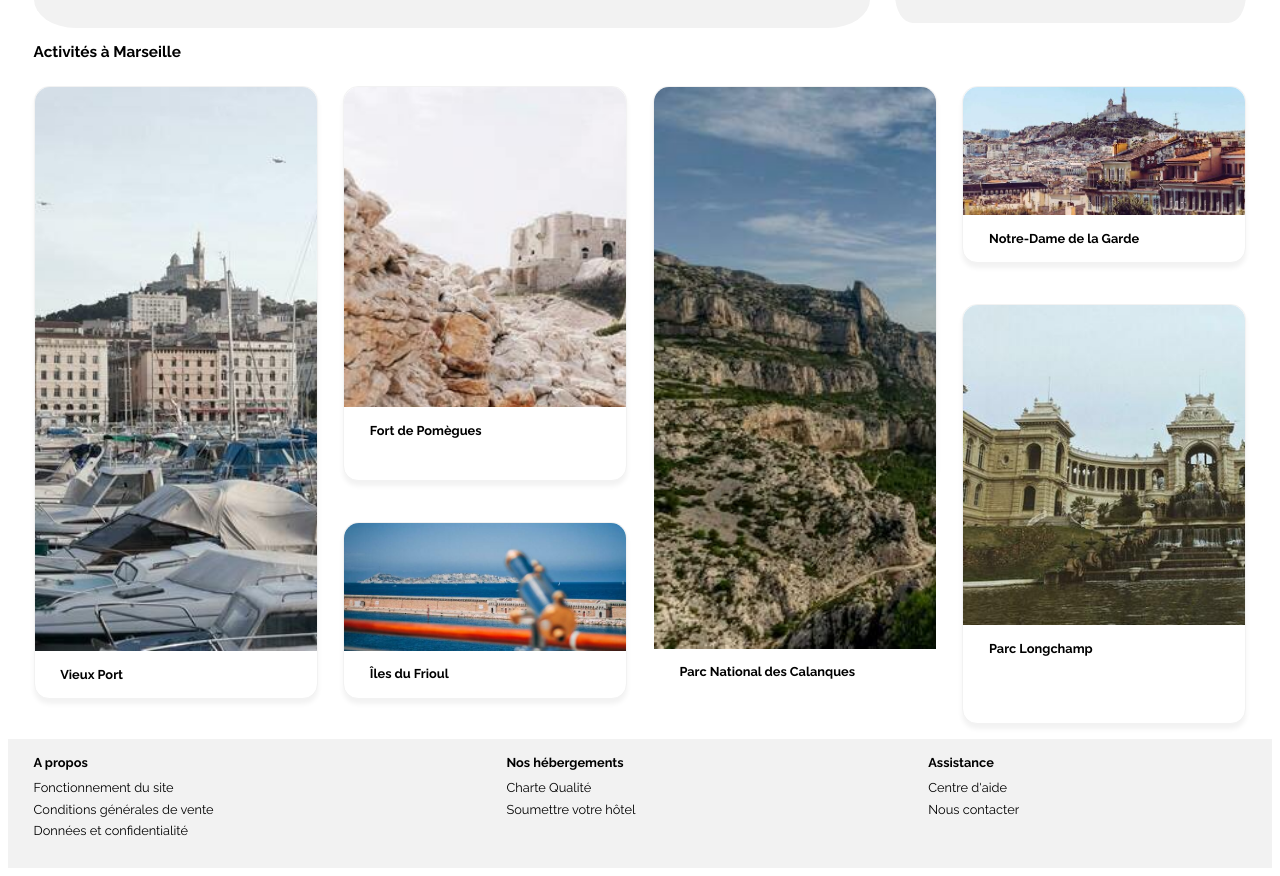
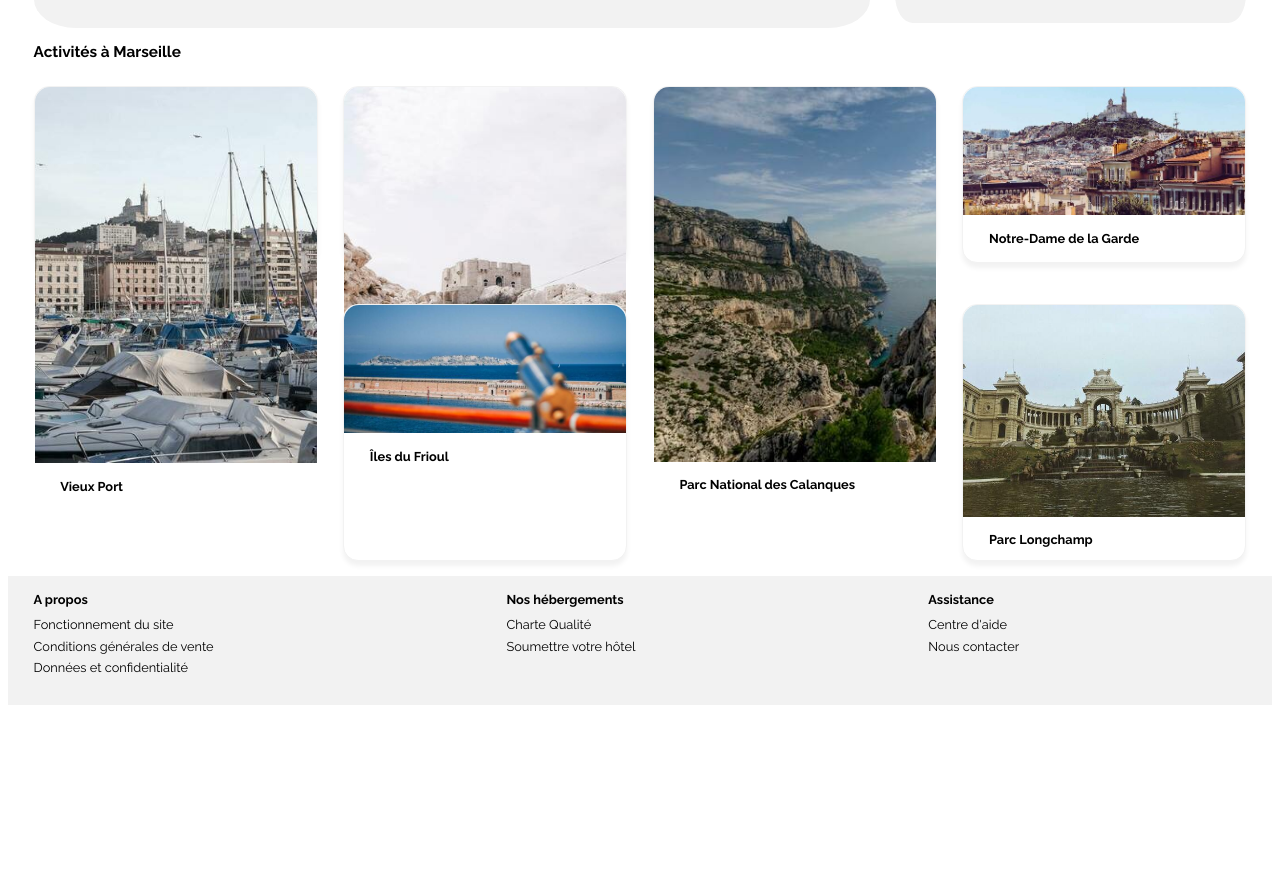
Before and after one commit to NoreRove/RenaultVeronique_2_10032021, a plain HTML site: page index.html in a window 1280 px wide. Shown: the part 866-1742 px from the top of the page. After the commit the page ends 1579 px from the top, so only its background shows below. Drawn offline with Linux system fonts and the light colour scheme.

Commit message:
modification placement activités - à peaufiner

```diff
--- a/style.css
+++ b/style.css
@@ -658,7 +658,7 @@ section
                 {
                     display : grid;
                     grid-template-columns: repeat(4, 1fr);
-                    grid-template-rows: repeat(3, 15em);
+                    grid-template-rows: 15em;
                     grid-gap : 2em;
                     grid-auto-flow: column;
                 }
@@ -667,44 +667,42 @@ section
                 #act1
                 {
                     grid-column : 1;
-                    grid-row : 1/ span 3 ;
                 }
 
                 #act2
                 {
                     grid-column: 2;
-                    grid-row: 1 / span 2;
+                    grid-auto-rows: 60%;
                 }
 
                 #act3
                 {
                     grid-column: 2;
-                    grid-row: 3;
+                    grid-auto-rows: 40%;
+
                 }
 
                 #act4
                 {
                     grid-column: 3;
-                    grid-row: 1/3;
                 }
 
                 #act5
                 {
                     grid-column: 4;
-                    grid-row: 1;
+                    grid-auto-rows: 40%;
                 }
 
                 #act6
                 {
                     grid-column: 4;
-                    grid-row: 2 / span 3;
+                    grid-auto-rows: 60%;
                 }
 
 
                 .photoAct1
                 {
-                    width: 300%;
-                    max-height : 50em;
+                    width: 200%;
                     object-fit:cover;
                 }
 
@@ -717,8 +715,8 @@ section
 
                 .photoAct3
                 {
-                    width : 170%;
-                    max-height : 25em;
+                    width : 100%;
+                    max-height : 30em;
                     object-fit : cover;
                 }
 
```
